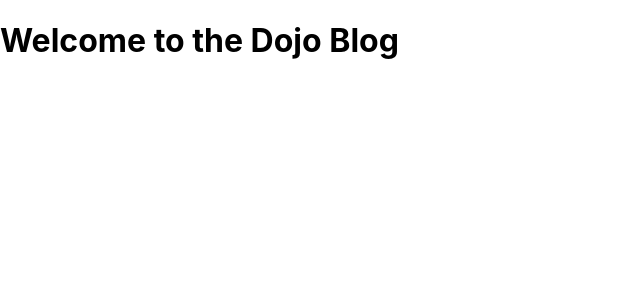
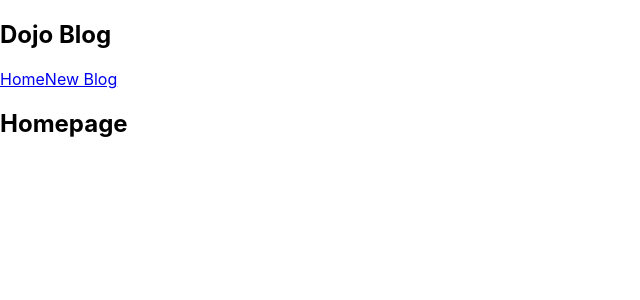
Before and after one commit to BitKoda/dojo-blog, a React (Create React App) app: page / in a window 1280 px wide. Shown: the top 300 px of the page, without its empty margins (0-640 px from the left). Built offline with nearby package versions, Linux system fonts and the light colour scheme.

Commit message:
Create Navbar and Home components

```diff
--- a/src/App.js
+++ b/src/App.js
@@ -1,11 +1,13 @@
+import Navbar from "./Navbar";
+import Home from "./Home";
+
 function App() {
-
-  const title = 'Welcome to the Dojo Blog'
 
   return (
     <div className="App">
+      <Navbar />
       <div className="content">
-        <h1>{title}</h1>
+        <Home />
       </div>
     </div>
   );
--- /dev/null
+++ b/src/Home.jsx
@@ -0,0 +1,9 @@
+const Home = () => {
+    return (
+        <div className="home">
+           <h2>Homepage</h2>
+        </div>
+     );
+}
+
+export default Home;
--- /dev/null
+++ b/src/Navbar.jsx
@@ -0,0 +1,13 @@
+const Navbar = () => {
+    return (
+        <nav className="navbar">
+            <h1>Dojo Blog</h1>
+            <div className="links">
+                <a href="/">Home</a>
+                <a href="/create">New Blog</a>
+            </div>
+        </nav>
+    );
+}
+
+export default Navbar;
```
